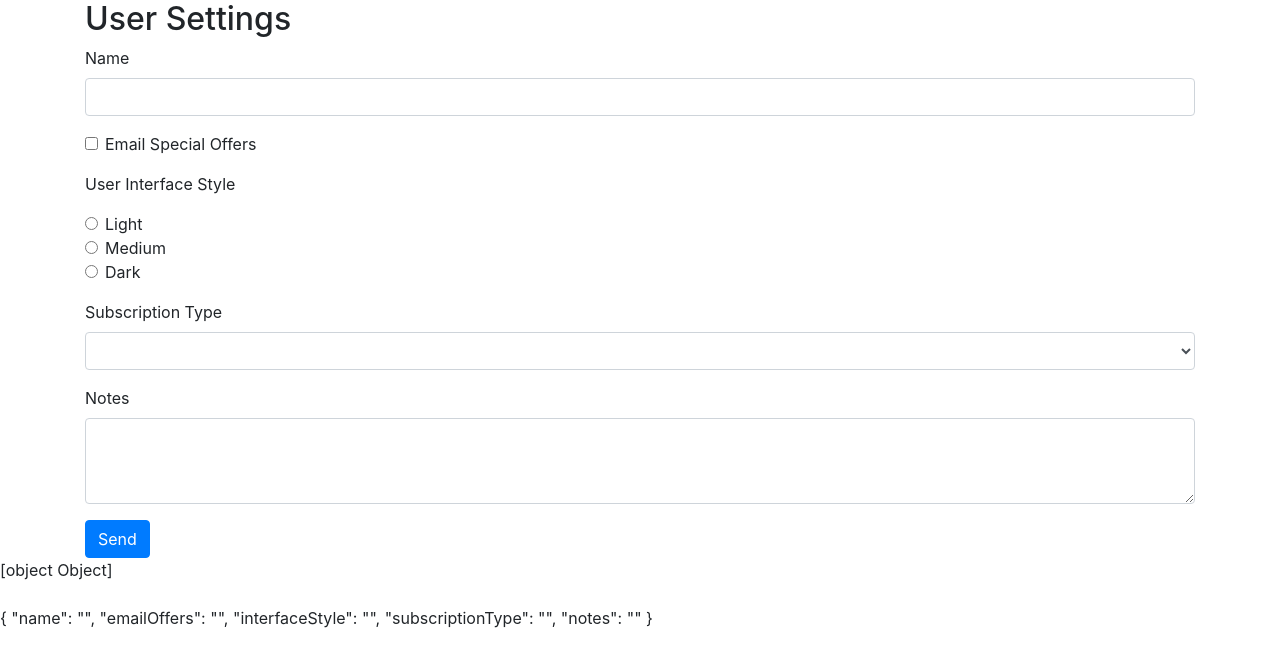
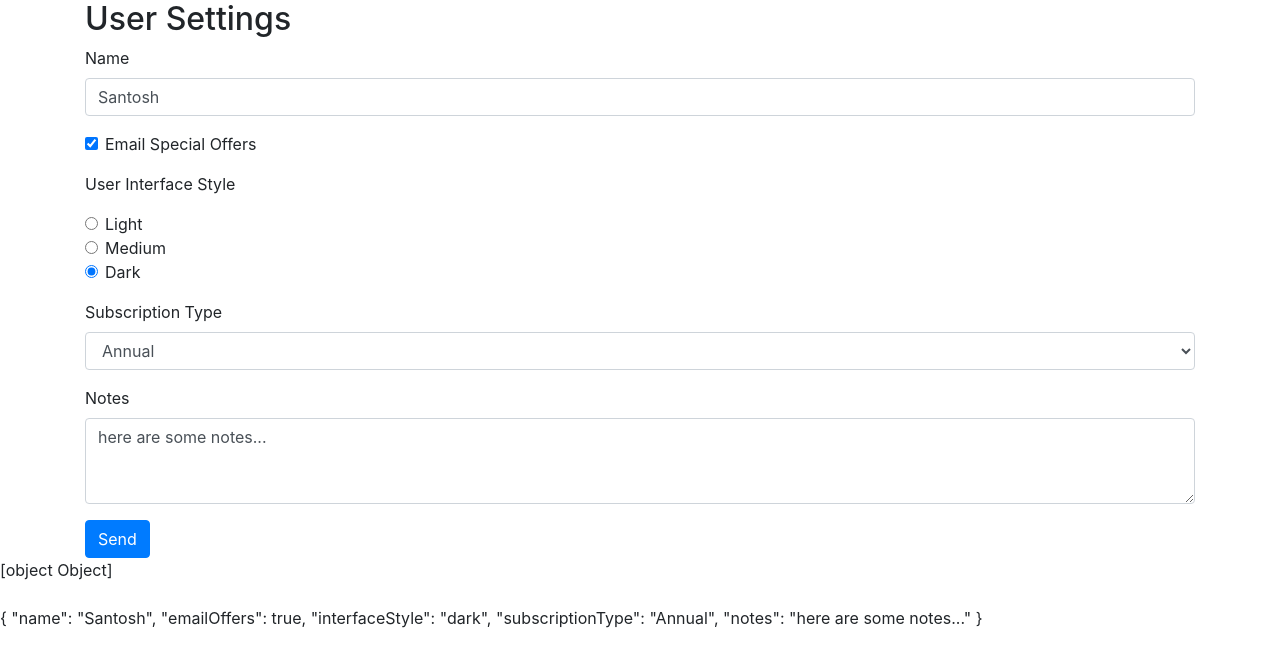
Before and after one commit to santoshkarpe/ps-demo, an Angular app: page / in a window 1280 px wide. Shown: the top 666 px of the page. Built offline with nearby package versions, Linux system fonts and the light colour scheme.

Commit message:
data model and 2 way data binding

```diff
--- /dev/null
+++ b/src/app/data/user-setting.ts
@@ -0,0 +1,8 @@
+
+export interface UserSettings {
+  name: string,
+  emailOffers: boolean,
+  interfaceStyle: string,
+  subscriptionType: string,
+  notes: string
+}
--- a/src/app/user-seting-form/user-seting-form.component.html
+++ b/src/app/user-seting-form/user-seting-form.component.html
@@ -4,12 +4,12 @@
   <form #newForm="ngForm">
     <div class="form-group">
       <label for="name">Name</label>
-      <input id="name" name="name" class="form-control" ngModel/>
+      <input id="name" name="name" class="form-control" [(ngModel)]="userSettings.name"/>
     </div>
 
     <div class="form-check form-group">
       <input class="form-check-input" type="checkbox"
-              id="emailOffers" name="emailOffers" ngModel>
+              id="emailOffers" name="emailOffers" [(ngModel)]="userSettings.emailOffers">
       <label class="form-check-label" for="emailOffers">
         Email Special Offers
       </label>
@@ -19,21 +19,21 @@
       <div class="form-group">
         <div class="form-check">
           <input class="form-check-input" type="radio" name="interfaceStyle"
-                 id="lightInterface" value="light" checked ngModel>
+                 id="lightInterface" value="light" [(ngModel)]="userSettings.interfaceStyle">
           <label class="form-check-label" for="lightInterface">
             Light
           </label>
         </div>
         <div class="form-check">
           <input class="form-check-input" type="radio" name="interfaceStyle"
-                 id="mediumInterface" value="medium" ngModel>
+                 id="mediumInterface" value="medium" [(ngModel)]="userSettings.interfaceStyle">
           <label class="form-check-label" for="mediumInterface">
             Medium
           </label>
         </div>
         <div class="form-check">
           <input class="form-check-input" type="radio" name="interfaceStyle"
-                  id="darkInterface" value="dark" ngModel>
+                  id="darkInterface" value="dark" [(ngModel)]="userSettings.interfaceStyle">
           <label class="form-check-label" for="darkInterface">
             Dark
           </label>
@@ -43,7 +43,7 @@
       <div class="form-group">
         <label for="subscriptionType">Subscription Type</label>
         <select class="form-control" id="subscriptionType"
-                name="subscriptionType" ngModel>
+                name="subscriptionType" [(ngModel)]="userSettings.subscriptionType">
           <option>Monthly</option>
           <option>Annual</option>
           <option>Lifetime</option>
@@ -53,7 +53,7 @@
       <div class="form-group">
         <label for="notes">Notes</label>
         <textarea id="notes" name="notes" class="form-control"
-                  rows="3" ngModel></textarea>
+                  rows="3" [(ngModel)]="userSettings.notes"></textarea>
       </div>
 
     <button class="btn btn-primary">Send</button>
--- a/src/app/user-seting-form/user-seting-form.component.ts
+++ b/src/app/user-seting-form/user-seting-form.component.ts
@@ -1,4 +1,5 @@
 import { Component, OnInit } from '@angular/core';
+import { UserSettings } from '../data/user-setting';
 
 @Component({
   selector: 'app-user-seting-form',
@@ -7,6 +8,14 @@
 })
 export class UserSetingFormComponent implements OnInit {
 
+  userSettings : UserSettings = {
+    name: 'Santosh',
+    emailOffers: true,
+    interfaceStyle: 'dark',
+    subscriptionType: 'Annual',
+    notes: 'here are some notes...'
+  };
+
   constructor() { }
 
   ngOnInit() {
```
